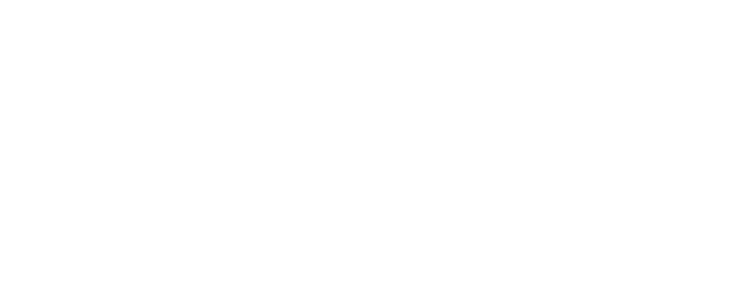
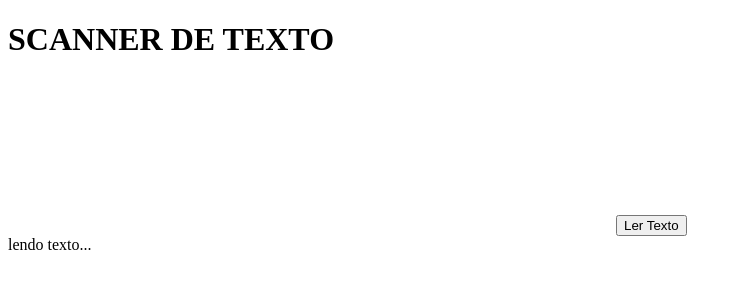
Before and after one commit to sophiamarqueszuini-cyber/ProjetoCamera, a plain HTML site: page index.html in a window 1280 px wide. Shown: the whole page, without its empty margins (0-742 px from the left). Drawn offline with Linux system fonts and the light colour scheme; files that its build step writes are made by us from their sources.

Commit message:
feat: Estrutura html e api externa

```diff
--- a/index.html
+++ b/index.html
@@ -8,6 +8,19 @@
     <title>Scanner</title>
 </head>
 <body>
+
+    <header>
+        <h1>SCANNER DE TEXTO</h1>
+    </header>
+    <main>
+        <div class="container">
+            <video id="video" autoplay></video>
+            <canvas id="canvas"></canvas>
+            <button id="btn-texto">Ler Texto</button>
+            <div id="saida">lendo texto...</div>
+        </div>
+    </main>
+
     <!--JS EXERTNO-->
     <script src="/js/script.js"></script>
 </body>
```
